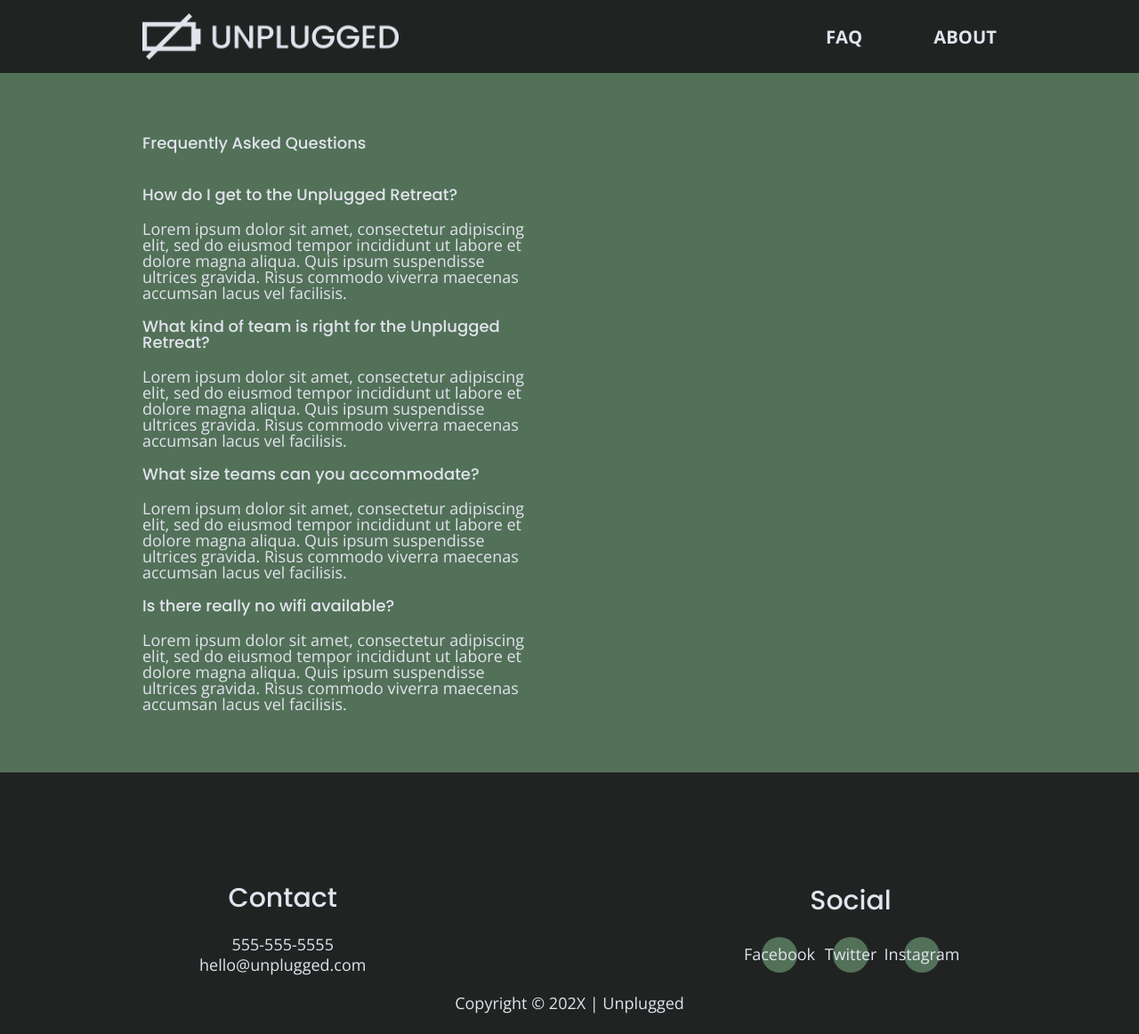
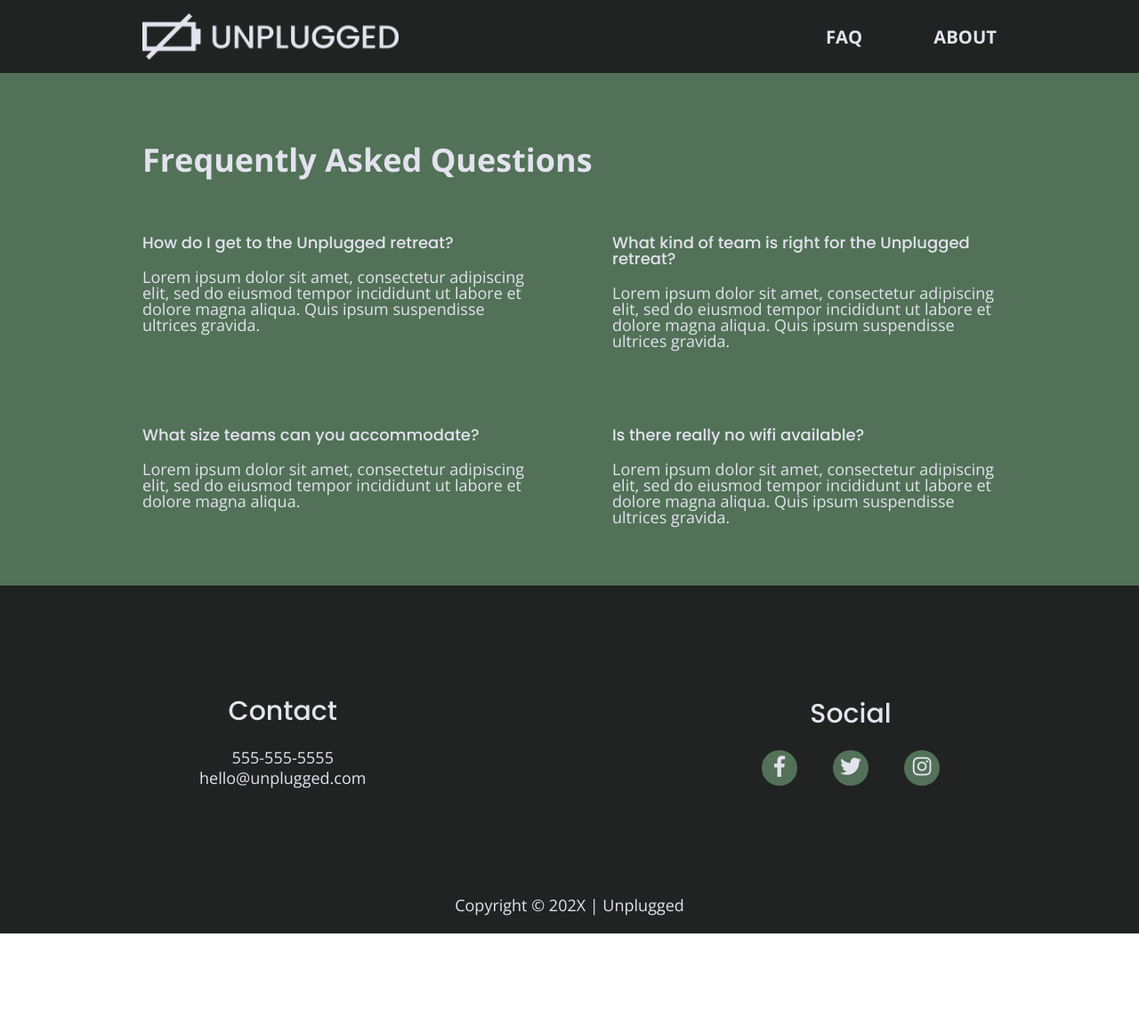
Before and after one commit to mrithwik/unplugged, a website: page faq/index.html in a window 1280 px wide. Shown: the whole page at 89% size. After the commit the page ends 1049 px from the top, so only its background shows below. Drawn offline with nearby package versions, Linux system fonts and the light colour scheme.

Commit message:
Fixed issues of FAQ page

```diff
--- a/faq/index.html
+++ b/faq/index.html
@@ -59,49 +59,38 @@
 
     <main class="faq">
       <div class="content-wrapper">
-        <h2>Frequently Asked Questions</h2>
+        <h1>Frequently Asked Questions</h1>
         <div class="faq-content">
-          <div>
-            <h4>How do I get to the Unplugged Retreat?</h4>
+          <h2>How do I get to the Unplugged retreat?</h2>
           <p>
             Lorem ipsum dolor sit amet, consectetur adipiscing elit, sed do
             eiusmod tempor incididunt ut labore et dolore magna aliqua. Quis
-              ipsum suspendisse ultrices gravida. Risus commodo viverra maecenas
-              accumsan lacus vel facilisis.
+            ipsum suspendisse ultrices gravida.
           </p>
         </div>
-
-          <div>
-            <h4>What kind of team is right for the Unplugged Retreat?</h4>
+        <div class="faq-content">
+          <h2>What kind of team is right for the Unplugged retreat?</h2>
           <p>
             Lorem ipsum dolor sit amet, consectetur adipiscing elit, sed do
             eiusmod tempor incididunt ut labore et dolore magna aliqua. Quis
-              ipsum suspendisse ultrices gravida. Risus commodo viverra maecenas
-              accumsan lacus vel facilisis.
+            ipsum suspendisse ultrices gravida.
           </p>
         </div>
-
-          <div>
-            <h4>What size teams can you accommodate?</h4>
+        <div class="faq-content">
+          <h2>What size teams can you accommodate?</h2>
+          <p>
+            Lorem ipsum dolor sit amet, consectetur adipiscing elit, sed do
+            eiusmod tempor incididunt ut labore et dolore magna aliqua.
+          </p>
+        </div>
+        <div class="faq-content">
+          <h2>Is there really no wifi available?</h2>
           <p>
             Lorem ipsum dolor sit amet, consectetur adipiscing elit, sed do
             eiusmod tempor incididunt ut labore et dolore magna aliqua. Quis
-              ipsum suspendisse ultrices gravida. Risus commodo viverra maecenas
-              accumsan lacus vel facilisis.
+            ipsum suspendisse ultrices gravida.
           </p>
         </div>
-
-          <div>
-            <h4>Is there really no wifi available?</h4>
-            <p>
-              Lorem ipsum dolor sit amet, consectetur adipiscing elit, sed do
-              eiusmod tempor incididunt ut labore et dolore magna aliqua. Quis
-              ipsum suspendisse ultrices gravida. Risus commodo viverra maecenas
-              accumsan lacus vel facilisis.
-            </p>
-          </div>
-        </div>
-        <!-- faq-content wrapper -->
       </div>
       <!-- content-wrapper -->
     </main>
@@ -126,26 +115,29 @@
               <p>
                 <a
                   href="https://www.facebook.com/consciousplanetmovement/"
+                  aria-label="Facebook"
                   target="_blank"
                   rel="noopener"
-                  >Facebook</a
-                >
+                  ><i aria-hidden="true" class="fab fa-facebook-f"></i
+                ></a>
               </p>
               <p>
                 <a
                   href="https://twitter.com/consciousplanet"
+                  aria-label="Twitter"
                   target="_blank"
                   rel="noopener"
-                  >Twitter</a
-                >
+                  ><i aria-hidden="true" class="fab fa-twitter"></i
+                ></a>
               </p>
               <p>
                 <a
                   href="https://www.instagram.com/consciousplanetmovement/"
+                  aria-label="Instagram"
                   target="_blank"
                   rel="noopener"
-                  >Instagram</a
-                >
+                  ><i aria-hidden="true" class="fab fa-instagram"></i
+                ></a>
               </p>
             </div>
             <!-- social-icons wrapper -->
@@ -153,13 +145,12 @@
           <!-- social wrapper -->
         </div>
         <!-- footer content wrapper -->
-
+      </div>
+      <!-- content wrapper -->
       <div class="copyright">
         <p>Copyright &copy; 202X | Unplugged</p>
       </div>
       <!-- copyright wrapper -->
-      </div>
-      <!-- content wrapper -->
     </footer>
 
     <!-- Add your site or application content here -->
```
Also changed, not shown: about/index.html (+15 -12 lines). Lines whose indentation alone changed are shown as unchanged.
